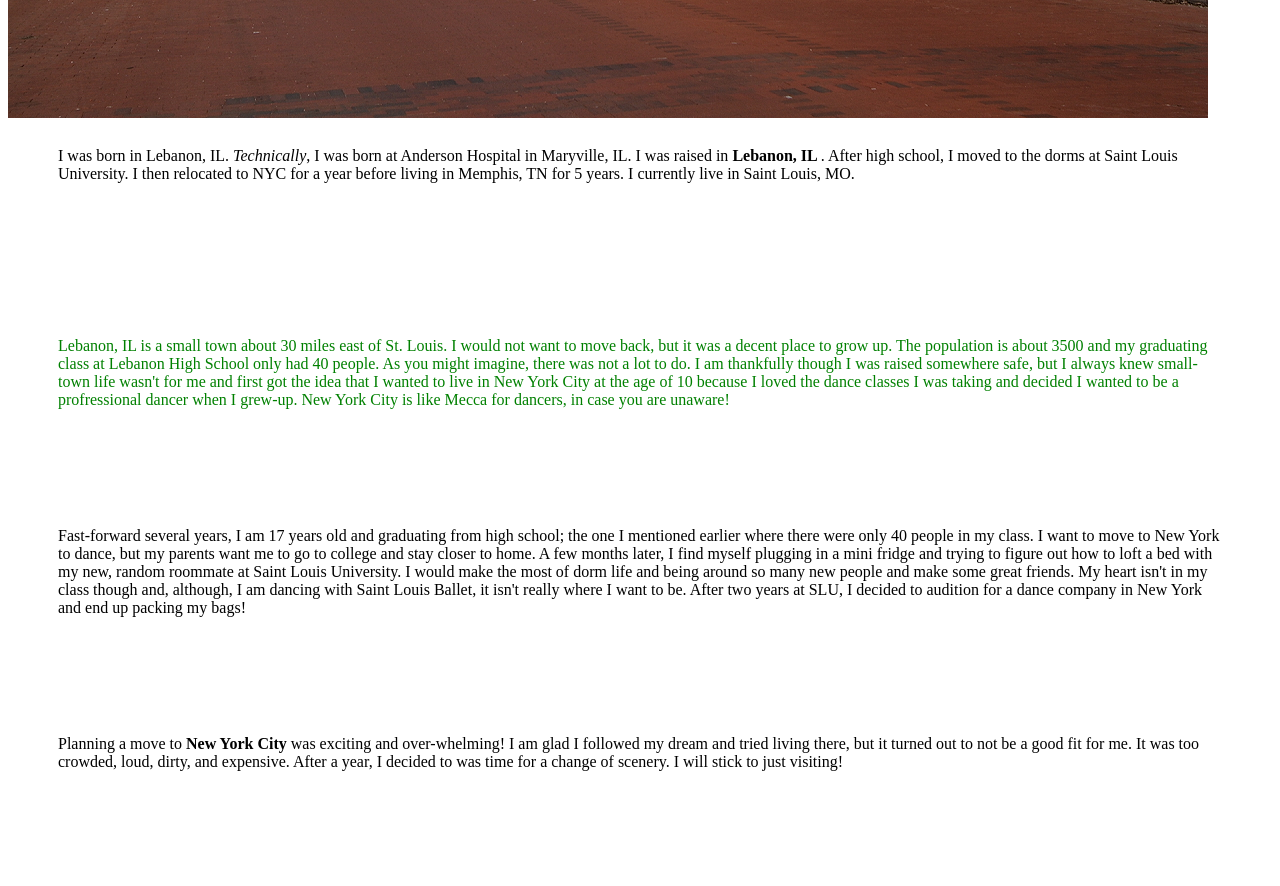
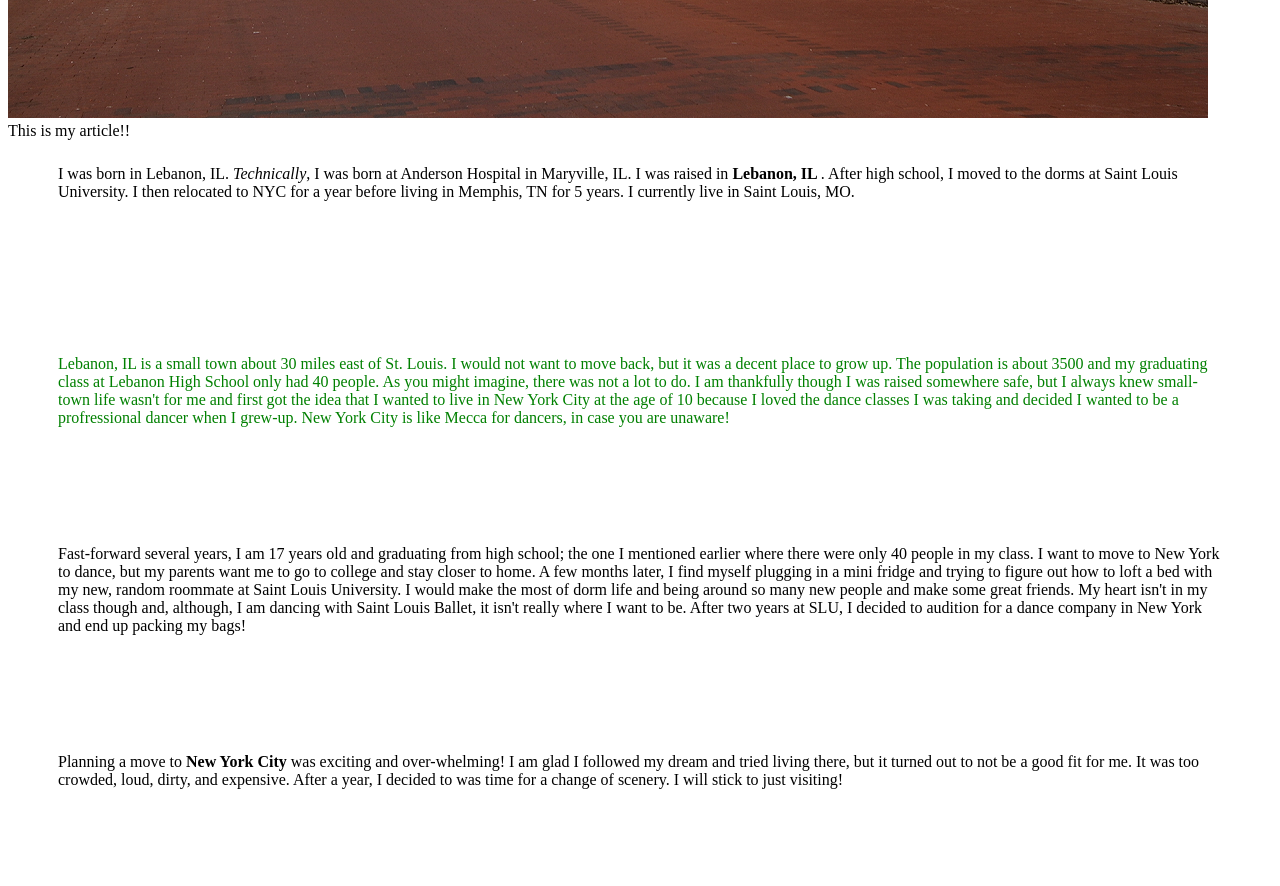
Before and after one commit to CodeCamp-Oct-2021/assignment-4-html-me-something-SusanPasek, a website: page index.html in a window 1280 px wide. Shown: the part 920-1806 px from the top of the page. Drawn offline with Linux system fonts and the light colour scheme.

Commit message:
added more Css stuff

```diff
--- a/index.html
+++ b/index.html
@@ -19,7 +19,7 @@
         <br>
         <img src = "./images/lebanon.jpg" alt = "lebanon">
 
-
+<article>This is my article!!</article>
  <main><p>I was born in Lebanon, IL. <em>Technically</em>, I was born at Anderson Hospital in Maryville, IL. I was raised in <b>Lebanon, IL </b>. After high school, I moved to the dorms at Saint Louis University. I then relocated to NYC for a year before living in Memphis, TN for 5 years. I currently live in Saint Louis, MO.  </p><br> </main>
 <br>
 <br>
```
